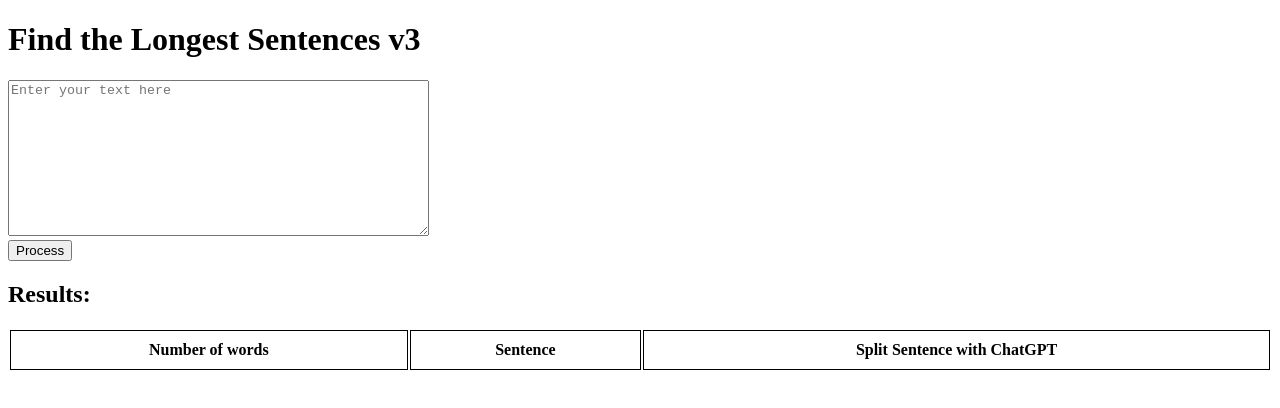
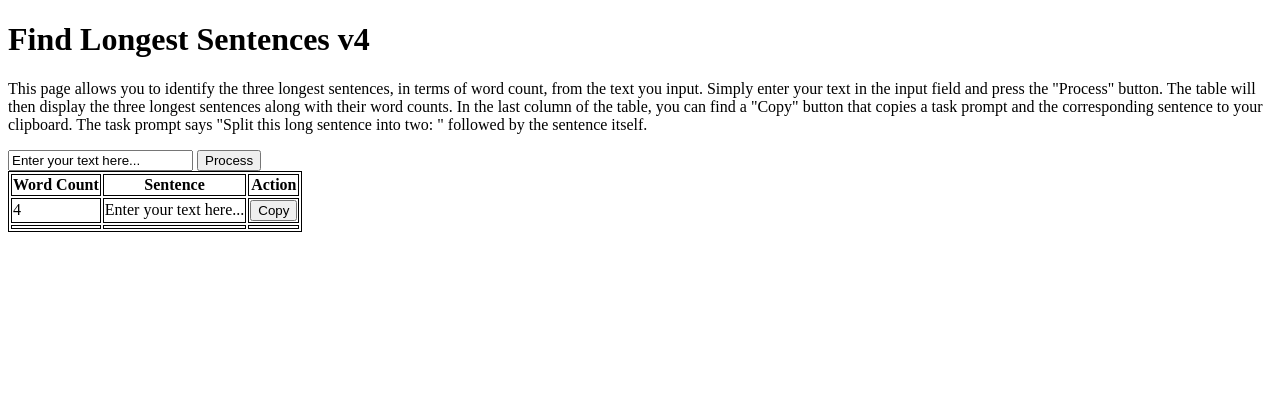
Before and after one commit to ped4enko/-techentourage.github.io, a plain HTML site: page longest.html in a window 1280 px wide. Both pictures are taken after a click on the button "Process". Drawn offline with Linux system fonts and the light colour scheme.

Commit message:
Update longest.html

```diff
--- a/longest.html
+++ b/longest.html
@@ -1,57 +1,64 @@
 <!DOCTYPE html>
 <html>
 <head>
-    <title>Longest Sentences</title>
     <style>
-        table {
-            width: 100%;
-        }
-        th, td {
+        table, th, td {
           border: 1px solid black;
-            padding: 10px;
         }
     </style>
 </head>
 <body>
-    <h1>Find the Longest Sentences v3</h1>
-    <textarea id="inputText" rows="10" cols="50" placeholder="Enter your text here"></textarea>
-    <br/>
+
+    <h1>Find Longest Sentences v4</h1>
+
+    <p>This page allows you to identify the three longest sentences, in terms of word count, from the text you input. Simply enter your text in the input field and press the "Process" button. The table will then display the three longest sentences along with their word counts. In the last column of the table, you can find a "Copy" button that copies a task prompt and the corresponding sentence to your clipboard. The task prompt says "Split this long sentence into two: " followed by the sentence itself.</p>
+
+    <input type="text" id="inputText" value="Enter your text here...">
     <button onclick="findLongestSentences()">Process</button>
-    <br/>
-    <h2>Results:</h2>
-    <table id="results">
-        <thead>
+
+    <table id="resultsTable">
         <tr>
-                <th>Number of words</th>
+            <th>Word Count</th>
             <th>Sentence</th>
-                <th>Split Sentence with ChatGPT</th>
+            <th>Action</th>
         </tr>
-        </thead>
-        <tbody>
-        </tbody>
     </table>
 
 <script>
     function findLongestSentences() {
-            var inputText = document.getElementById("inputText").value;
-            var sentences = inputText.match(/[^\.!\?]+[\.!\?]+/g);  // Split input text into sentences
-            if (sentences) {
-                sentences.sort(function(a, b){  // Sort sentences by the number of words
+        let text = document.getElementById("inputText").value;
+        let sentences = text.match(/[^\.!\?]+[\.!\?]+/g);
+
+        sentences.sort(function(a, b) {
             return b.split(" ").length - a.split(" ").length;
         });
-                var results = document.getElementById("results").getElementsByTagName('tbody')[0];
-                results.innerHTML = "";  // Clear previous results
-                for(var i = 0; i < Math.min(3, sentences.length); i++) {  // Display the 3 longest sentences
-                    var row = results.insertRow(i);
-                    var cell1 = row.insertCell(0);
-                    var cell2 = row.insertCell(1);
-                    var cell3 = row.insertCell(2);
+
+        const resultsTable = document.getElementById("resultsTable");
+        resultsTable.innerHTML = "<tr><th>Word Count</th><th>Sentence</th><th>Action</th></tr>";
+
+        for (let i = 0; i < 3; i++) {
+            let row = resultsTable.insertRow(-1);
+            let cell1 = row.insertCell(0);
+            let cell2 = row.insertCell(1);
+            let cell3 = row.insertCell(2);
             cell1.innerHTML = sentences[i].split(" ").length;
             cell2.innerHTML = sentences[i];
-                    cell3.innerHTML = `<a href="https://openai.com/research/chatgpt" target="_blank">Split with ChatGPT</a>`;
-                }
+
+            let copyButton = document.createElement("button");
+            copyButton.innerHTML = "Copy";
+            copyButton.addEventListener("click", function() {
+                let copyText = "Split this long sentence into two: " + sentences[i];
+                navigator.clipboard.writeText(copyText).then(function() {
+                    console.log('Copying to clipboard was successful!');
+                }, function(err) {
+                    console.error('Could not copy text: ', err);
+                });
+            });
+
+            cell3.appendChild(copyButton);
         }
     }
 </script>
+
 </body>
 </html>
```
Lines whose indentation alone changed are shown as unchanged.
